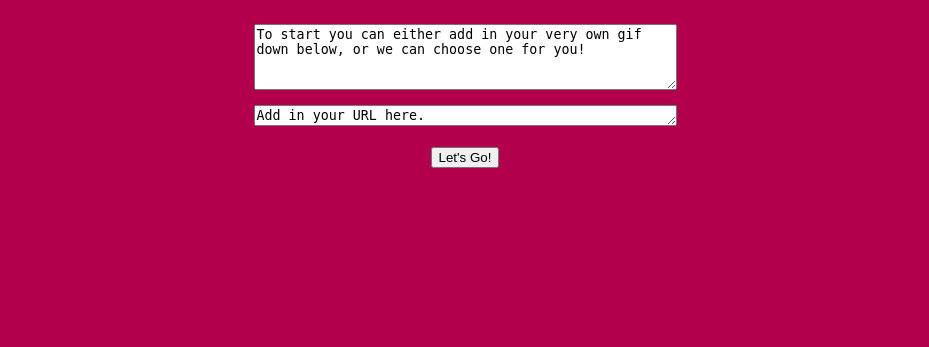
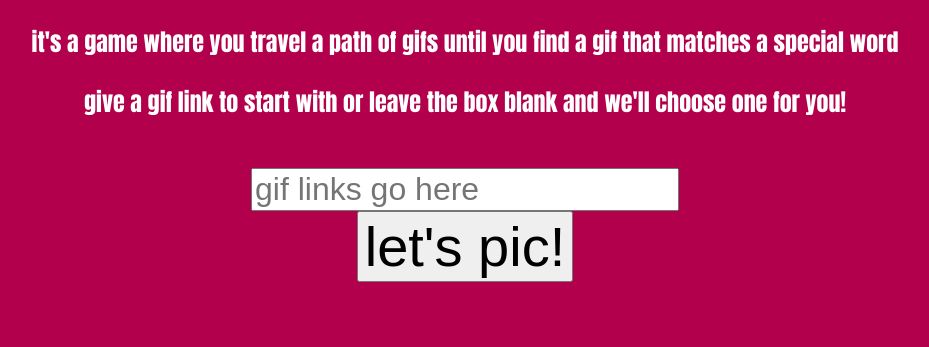
Before and after one commit to pictomelee/pictomelee, a Flask app: page / in a window 1280 px wide. Shown: the part 453-800 px from the top of the page, without its empty margins (175-1104 px from the left). Run offline with Flask 2, Linux system fonts and the light colour scheme.

Commit message:
adjust start page formatting

```diff
--- a/static/CSS.css
+++ b/static/CSS.css
@@ -9,5 +9,8 @@ h1 {
 	text-align: center;
 	font-size: 40pt;
 	color:white;
+}
 
+p {
+	font-size: 18pt;
 }
--- a/templates/start.html
+++ b/templates/start.html
@@ -8,23 +8,22 @@
 	</head>
 
 	<body>
-		<h1>Welcome to Pictorious!</h1>
+		<h1>welcome to pictorious</h1>
 		<center><img src="https://media.giphy.com/media/iPTTjEt19igne/giphy.gif" alt="Main Picture" width="350" height="300">
-		<h2 id='time'><h2>
+				<center>
+		<h2>it's a game where you travel a path of gifs until you find a gif that matches a special word</h2></center>
 
-			<textarea rows="4" cols="50">
-To start you can either add in your very own gif down below, or we can choose one for you!
-			</textarea>
+			<p>
+give a gif link to start with or leave the box blank and we'll choose one for you!
+			</p>
 
 			<br>
 
-			<textarea rows="1" cols="50">
-Add in your URL here.
-			</textarea>
-
-			<br>
-
-			<button type="button">Let's Go!</button></center>
+			<form id="gifInput" action="/index" method="POST">
+				<input type = "text" placeholder="gif links go here" style="font-size: 24pt"> <br>
+				<input type = "submit" value = "let's pic!" style="font-size: 42pt">
+			</form>
+		</center>
 	</body>
 
 		<script src="https://ajax.googleapis.com/ajax/libs/jquery/1.12.0/jquery.min.js"></script>
```
